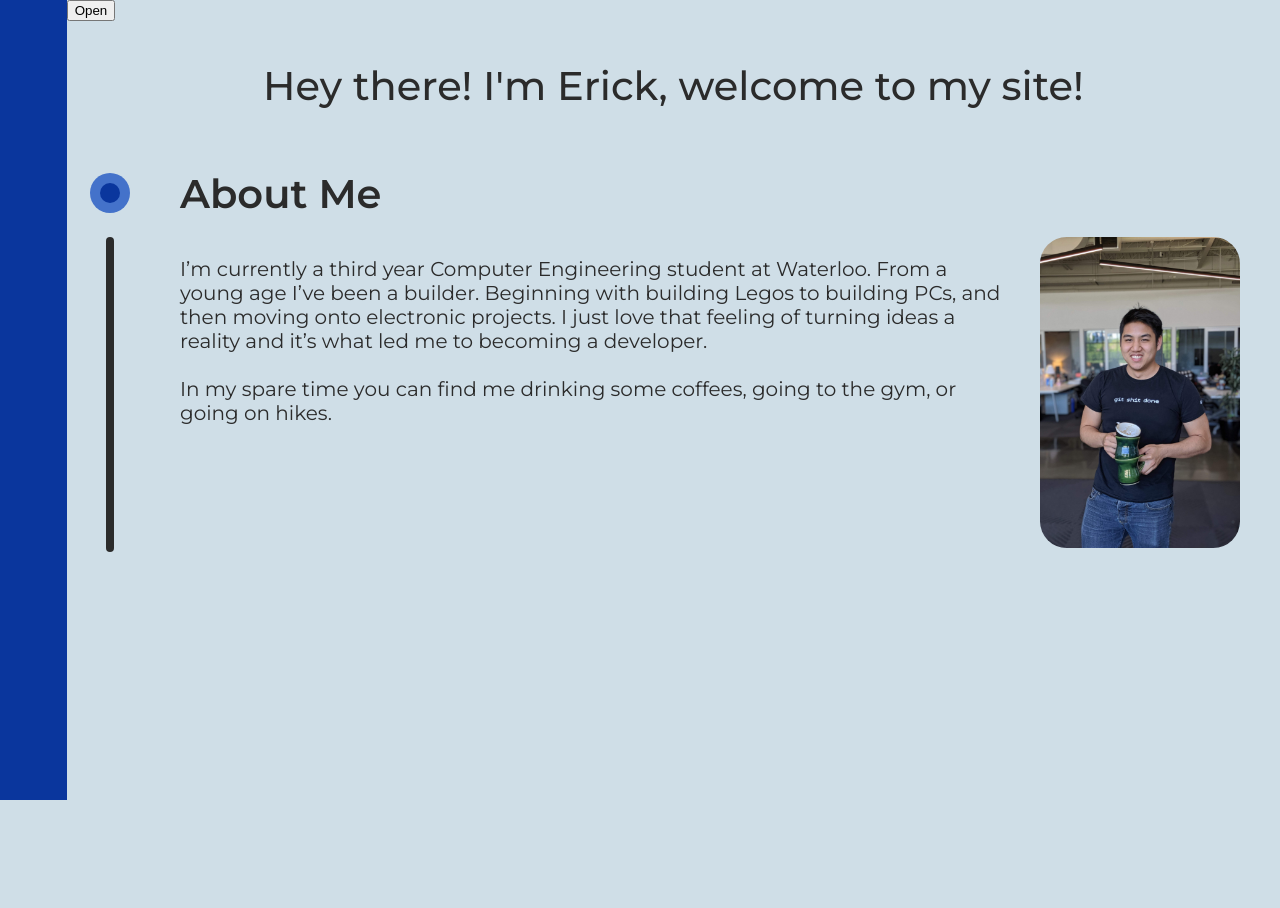
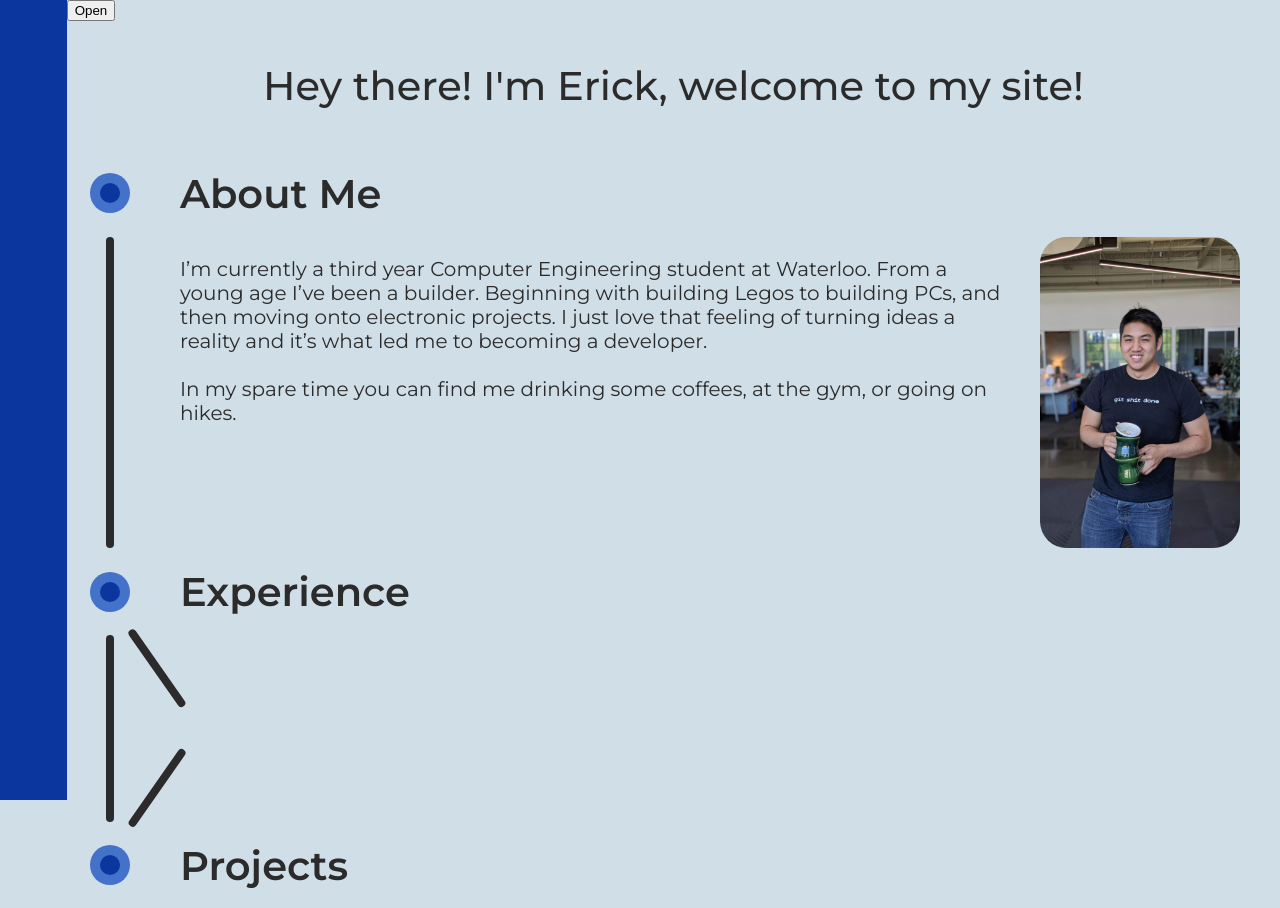
Before and after one commit to ericklikan/erickleon.com, a React (Create React App) app: page / in a window 1280 px wide. Before the commit the page ends 800 px from the top, so only its background shows below. Built offline with nearby package versions, Linux system fonts and the light colour scheme.

Commit message:
Experience Experience section setup

```diff
--- a/src/App/AppConstants.ts
+++ b/src/App/AppConstants.ts
@@ -9,6 +9,7 @@ export const DIMENSIONS = {
 	INNER_POINT_SIZE: '15pt',
 	INNER_POINT_SIZE_HOVERED: '20pt',
 	OUTER_POINT_SIZE: '30pt',
+	OUTER_POINT_SIZE_HOVERED: '35pt',
 
 	TITLE_SIZE: '30pt',
 	SUBTITLE_SIZE: '30pt',
@@ -25,5 +26,6 @@ export const COLORS = {
 
 export const ANIMATION = {
 	SIDEBAR: '200ms',
-	POINT: '100ms',
+	POINT_INNER: '300ms',
+	POINT_OUTER: '400ms',
 }
--- /dev/null
+++ b/src/components/Line.tsx
@@ -0,0 +1,9 @@
+import styled from 'styled-components'
+import { COLORS } from 'App/AppConstants'
+
+export default styled.div`
+	height: 100%;
+	width: 6pt;
+	background-color: ${COLORS.SIDE_LINE_COLOR};
+	border-radius: 3pt;
+`
--- a/src/components/Point.tsx
+++ b/src/components/Point.tsx
@@ -8,13 +8,12 @@ const OuterCircle = styled.div`
 	justify-content: center;
 	align-items: center;
 	background-color: #4472ca;
-	height: ${DIMENSIONS.OUTER_POINT_SIZE};
-	width: ${DIMENSIONS.OUTER_POINT_SIZE};
+	transition: ${ANIMATION.POINT_OUTER};
 `
 const InnerCircle = styled.div`
 	border-radius: 50%;
 	background-color: #0a369d;
-	transition: height ${ANIMATION.POINT}, width ${ANIMATION.POINT};
+	transition: ${ANIMATION.POINT_INNER};
 `
 
 interface IProperties {
@@ -22,13 +21,18 @@ interface IProperties {
 }
 
 const Point = (props: IProperties) => {
-	const size = props.hover ? DIMENSIONS.INNER_POINT_SIZE_HOVERED : DIMENSIONS.INNER_POINT_SIZE
+	const inner = props.hover ? DIMENSIONS.INNER_POINT_SIZE_HOVERED : DIMENSIONS.INNER_POINT_SIZE
+	const outer = props.hover ? DIMENSIONS.OUTER_POINT_SIZE_HOVERED : DIMENSIONS.OUTER_POINT_SIZE
 	return (
-		<OuterCircle>
+		<OuterCircle
+			style={{
+				width: outer,
+				height: outer,
+			}}>
 			<InnerCircle
 				style={{
-					width: size,
-					height: size,
+					width: inner,
+					height: inner,
 				}}
 			/>
 		</OuterCircle>
--- a/src/components/Section.tsx
+++ b/src/components/Section.tsx
@@ -1,6 +1,7 @@
 import * as React from 'react'
 import styled from 'styled-components'
-import SectionTitle from './SectionTitle'
+import SectionTitle from 'components/SectionTitle'
+import Line from 'components/Line'
 import { DIMENSIONS, COLORS } from 'App/AppConstants'
 
 export const Container = styled.div`
@@ -12,19 +13,12 @@ export const Container = styled.div`
 `
 const ContentContainer = styled.div`
 	margin: 0;
-	padding: 0 30pt 0 20pt;
 `
 const LineContainer = styled.div`
 	width: ${DIMENSIONS.SECTION_SIDE_LENGTH};
 	min-width: ${DIMENSIONS.SECTION_SIDE_LENGTH};
 	display: flex;
 	justify-content: center;
-`
-const Line = styled.div`
-	height: 100%;
-	width: 6pt;
-	background-color: ${COLORS.SIDE_LINE_COLOR};
-	border-radius: 3pt;
 `
 
 interface IProperties {
--- a/src/pages/MainPage.tsx
+++ b/src/pages/MainPage.tsx
@@ -6,6 +6,8 @@ import { DIMENSIONS, ANIMATION } from 'App/AppConstants'
 
 import Introduction from 'sections/Introduction'
 import About from 'sections/About'
+import Experience from 'sections/Experience'
+import Projects from 'sections/Projects'
 
 const Page = styled.div`
 	height: 100%;
@@ -40,6 +42,8 @@ export default class MainPage extends React.Component<IProperties> {
 				<button onClick={this.toggleSidebar}>Open</button>
 				<Introduction />
 				<About />
+				<Experience />
+				<Projects />
 			</Page>
 		)
 	}
--- a/src/sections/About.tsx
+++ b/src/sections/About.tsx
@@ -17,6 +17,9 @@ const TextContainer = styled.div`
 const ImageContainer = styled.div`
 	float: right;
 	width: 150pt;
+	display: flex;
+	justify-content: center;
+	align-items: center;
 	${AboutImage}:hover {
 		box-shadow: 5pt 5pt 10pt grey;
 		transform: translate(-1pt, -1pt);
@@ -24,6 +27,7 @@ const ImageContainer = styled.div`
 `
 const FlexContainer = styled.div`
 	display: flex;
+	padding: 0 30pt 0 20pt;
 `
 
 class About extends React.Component<any> {
@@ -39,8 +43,8 @@ class About extends React.Component<any> {
 							feeling of turning ideas a reality and it’s what led me to becoming a
 							developer.
 							<br /> <br />
-							In my spare time you can find me drinking some coffees, going to the
-							gym, or going on hikes.
+							In my spare time you can find me drinking some coffees, at the gym, or
+							going on hikes.
 						</TextContent>
 					</TextContainer>
 					<ImageContainer>
--- a/src/sections/Experience.tsx
+++ b/src/sections/Experience.tsx
@@ -1,8 +1,32 @@
 import * as React from 'react'
+import styled from 'styled-components'
+import Section from 'components/Section'
+import { COLORS } from 'App/AppConstants'
+import Point from 'components/Point'
 
+const StartLine = styled.div`
+	height: 70pt;
+	width: 6pt;
+	background-color: ${COLORS.SIDE_LINE_COLOR};
+	border-radius: 3pt;
+	transform: translate(0pt, -10pt) rotate(-35deg);
+`
+// possibly remove this
+const EndLine = styled.div`
+	height: 70pt;
+	width: 6pt;
+	background-color: ${COLORS.SIDE_LINE_COLOR};
+	border-radius: 3pt;
+	transform: translate(0pt, 10pt) rotate(35deg);
+`
 class Experience extends React.Component<any> {
 	public render() {
-		return <div />
+		return (
+			<Section title="Experience">
+				<StartLine />
+				<EndLine />
+			</Section>
+		)
 	}
 }
 
--- a/src/sections/Projects.tsx
+++ b/src/sections/Projects.tsx
@@ -1,8 +1,9 @@
 import * as React from 'react'
+import Section from 'components/Section'
 
 class Projects extends React.Component<any> {
 	public render() {
-		return <div />
+		return <Section title="Projects" />
 	}
 }
 
```
Also changed, not shown: src/sections/ExperienceSubSection.tsx (added, +7 -0 lines).
